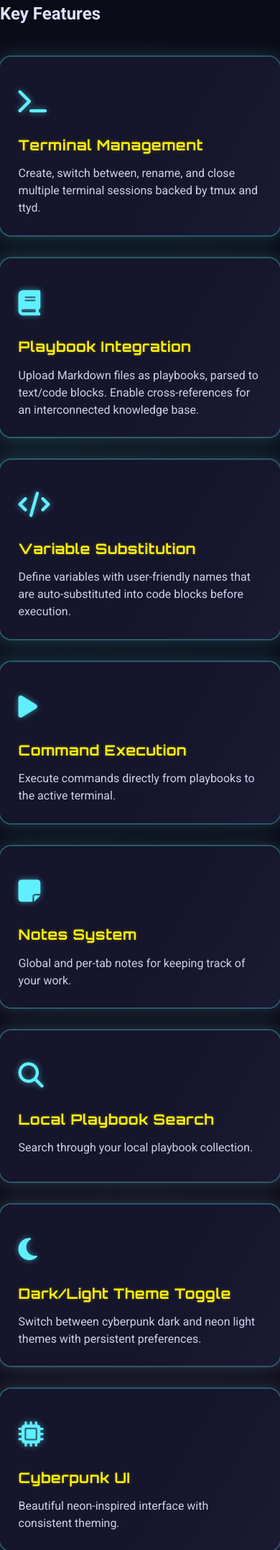
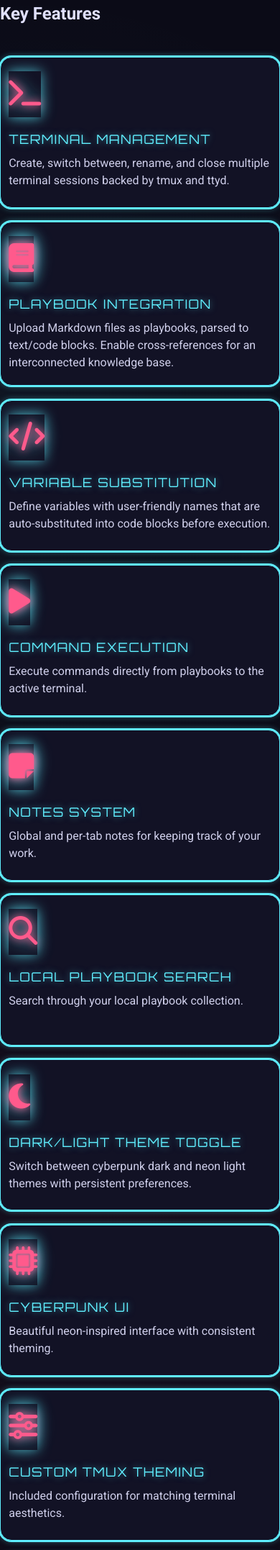
Before and after one commit to raducu5700u/CommandWave, a Flask app: page / in a window 390 px wide. Shown: the part 159-2313 px from the top of the page at 72% size. Run offline with Flask 3, Linux system fonts and the light colour scheme; data that the repository does not hold is empty; parts of the project's set-up code (start-up, migrations or seed data) failed here and were passed over; some libraries are stand-ins or nearby versions.

Commit message:
Refactor feature card styling with CSS variables and add responsive design

```diff
--- a/static/css/components/feature-card.css
+++ b/static/css/components/feature-card.css
@@ -7,12 +7,13 @@
 }
 
 .feature-card {
-    background: linear-gradient(120deg, #15152b 60%, #1a1a33 100%);
+    background: var(--background-medium);
     border-radius: 16px;
-    box-shadow: 0 0 24px 2px #60efff33, 0 0 0 2px #60efff44;
-    padding: 2.2rem 1.6rem 1.6rem 1.6rem;
-    color: #e0e0fc;
-    transition: box-shadow 0.2s, transform 0.2s;
+    box-shadow: var(--shadow-blue), 0 0 0 2px var(--neon-blue);
+    border: 1.5px solid var(--neon-blue);
+    transition: box-shadow 0.3s, border-color 0.3s, transform 0.2s;
+    padding: 1.5rem 1.2rem;
+    color: var(--text-primary);
     position: relative;
     overflow: hidden;
     min-height: 210px;
@@ -23,33 +24,47 @@
 }
 
 .feature-card:hover {
-    box-shadow: 0 0 32px 6px #60efffaa, 0 0 0 2px #fcee09cc;
+    box-shadow: 0 0 32px 4px var(--neon-blue), 0 0 0 2px var(--neon-pink);
+    border-color: var(--neon-pink);
     transform: translateY(-4px) scale(1.025);
     z-index: 2;
 }
 
 .feature-card .feature-icon {
-    font-size: 2.2rem;
-    color: #60efff;
+    font-size: 2.5rem;
+    color: var(--neon-pink);
+    text-shadow: 0 0 12px var(--neon-pink), 0 0 24px var(--neon-blue);
     margin-bottom: 1rem;
-    text-shadow: 0 0 8px #60efff88;
+    display: block;
+    animation: glow 2s infinite;
 }
 
 .feature-card .feature-title {
-    font-family: 'Orbitron', 'Roboto', sans-serif;
-    font-weight: 700;
-    font-size: 1.25rem;
-    color: #fcee09;
-    margin-bottom: 0.7rem;
-    letter-spacing: 0.03em;
-    text-shadow: 0 0 4px #fcee0944;
+    font-family: 'Orbitron', sans-serif;
+    text-transform: uppercase;
+    letter-spacing: 0.08em;
+    color: var(--neon-blue);
+    text-shadow: var(--shadow-blue);
+    font-size: 1.1rem;
+    margin-bottom: 0.5rem;
 }
 
 .feature-card .feature-desc {
     font-family: 'Roboto', sans-serif;
     font-size: 1rem;
-    color: #e0e0fc;
+    color: var(--text-primary);
     opacity: 0.92;
     line-height: 1.5;
     margin-bottom: 0;
 }
+
+/* Responsive grid gap and padding for consistency */
+@media (max-width: 768px) {
+    .feature-grid {
+        grid-template-columns: 1fr;
+        gap: 1.2rem;
+    }
+    .feature-card {
+        padding: 1.2rem 0.7rem;
+    }
+}
```
